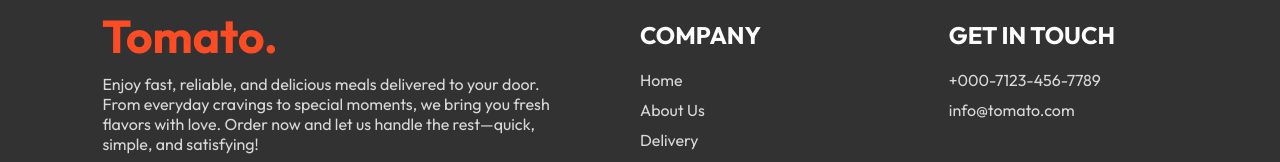
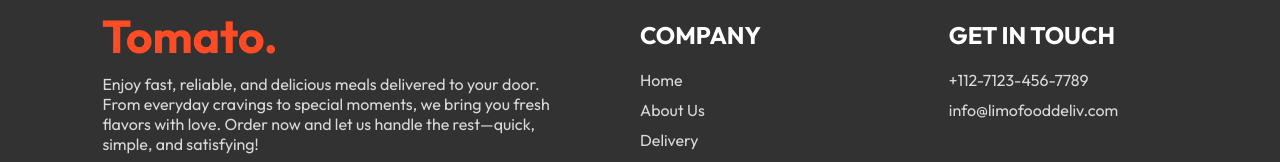
Before and after one commit to LimoHezron/React-Food-Delivery, a React app: page /PlaceOrder in a window 1280 px wide. Shown: the part 748-910 px from the top of the page. Built offline with nearby package versions, Linux system fonts and the light colour scheme; the HTML template or start-up script is replaced by a standard one.

Commit message:
Final Updates

```diff
--- a/src/components/Footer/Footer.jsx
+++ b/src/components/Footer/Footer.jsx
@@ -27,8 +27,8 @@ const Footer = () => {
             <div className="footer-content-right">
                 <h2>GET IN TOUCH</h2>
                 <ul>
-                    <li>+000-7123-456-7789</li>
-                    <li>info@tomato.com</li>
+                    <li>+112-7123-456-7789</li>
+                    <li>info@limofooddeliv.com</li>
                 </ul>
             </div>
         </div>
```
